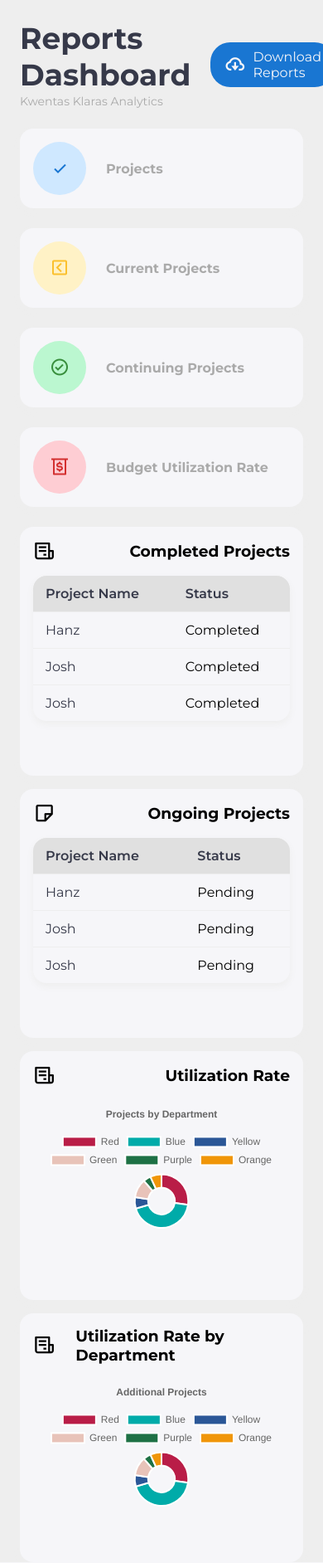
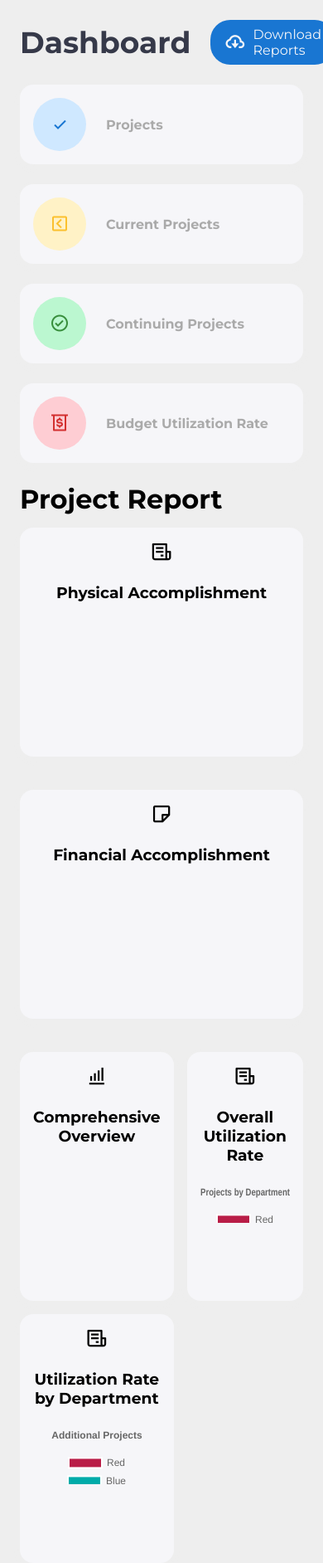
Before and after one commit to hanz-archer/KwentasKlaras, a Django app: page /reports/ in a window 390 px wide. Shown: the whole page at 83% size. Before the commit the page ends 1814 px from the top, so only its background shows below. Run offline with Django 5.2, Linux system fonts and the light colour scheme; a user stored in the database is signed in; some libraries are stand-ins or nearby versions.

Commit message:
reports layout new (unfinished)

```diff
--- a/KwentasApp/static/KwentasApp/css/reports.css
+++ b/KwentasApp/static/KwentasApp/css/reports.css
@@ -168,7 +168,7 @@ body {
     width: 18px;
     height: 18px;
     background: var(--danger);
-    color: var(--light);
+    color: var (--light);
     border-radius: 50%;
     display: flex;
     justify-content: center;
@@ -199,6 +199,29 @@ body {
 .content main {
     margin-top: 24px;
     padding: 0 24px;
+}
+
+.half-width-card {
+    flex: 1 1 calc(50% - 12px); /* Adjust width for two cards in a row */
+    box-sizing: border-box;
+    width: 30%; /* Adjust to fit two cards in a row, accounting for gap */
+    margin: 1%; /* Optional: Adds space between cards */
+    background: var(--light); /* Example background color */
+    border-radius: 8px; /* Example border radius */
+    padding: 16px; /* Example padding */
+    box-shadow: 0 2px 4px rgba(0, 0, 0, 0.1); /* Example box shadow */
+
+}
+
+.big-card {
+    flex: 1 1 100%; /* Make the big card span the entire width */
+    box-sizing: border-box;
+}
+
+.bottom-data {
+    display: flex;
+    flex-wrap: wrap;
+    gap: 24px;
 }
 
 .content main .header {
@@ -310,12 +333,26 @@ body {
     color: var(--danger);
 }
 
+
 .content main .bottom-data {
     display: grid;
-    grid-template-columns: repeat(3, minmax(300px, 1fr)); /* Display up to 3 cards per row */
+    grid-template-columns: repeat(2, minmax(300px, 1fr)); /* Display up to 3 cards per row */
     grid-auto-rows: minmax(300px, auto); /* Adjust the row height */
     grid-gap: 24px;
     min-height: 300px;
+    gap: 24px; /* Adjust gap between cards */
+}
+
+@media screen and (max-width: 768px) {
+    .half-width-card {
+        width: 100%; /* Full width on smaller screens */
+        margin: 0 0 24px 0; /* Adjust margin for smaller screens */
+        flex: 1 1 100%; /* Full width on smaller screens */
+    }
+}
+
+.content main .bottom-data .card.half-width-card {
+    grid-column: span 2; /* Ensure the card spans 2 columns */
 }
 
 .content main .bottom-data .card {
@@ -327,9 +364,12 @@ body {
 
 .content main .bottom-data .card .header {
     display: flex;
+    flex-direction: column;
     align-items: center;
-    justify-content: space-between;
+    justify-content: center;
+    text-align: center;
     margin-bottom: 16px;
+
 }
 
 .content main .bottom-data .card canvas {
@@ -337,19 +377,19 @@ body {
     max-width: 700px;
 }
 
-.content main .bottom-data .orders table tr td .status.completed{
+.content main .bottom-data .orders table tr td .status.completed {
     background: var(--success);
 }
 
-.content main .bottom-data .orders table tr td .status.process{
+.content main .bottom-data .orders table tr td .status.process {
     background: var(--primary);
 }
 
-.content main .bottom-data .orders table tr td .status.pending{
+.content main .bottom-data .orders table tr td .status.pending {
     background: var(--warning);
 }
 
-.content main .bottom-data .orders table tr td .status{
+.content main .bottom-data .orders table tr td .status {
     font-size: 10px;
     padding: 6px 16px;
     color: var(--light);
@@ -358,10 +398,21 @@ body {
 }
 
 @media screen and (max-width: 1024px) {
+    .bottom-data {
+        flex-direction: column;
+    }
+
+    .half-width-card {
+        flex: 1 1 100%;
+    }
+}
+
+@media screen and (max-width: 1024px) {
     .content main .bottom-data {
         grid-template-columns: 1fr; /* Stack cards vertically */
     }
 }
+
 
 /* Adjustments for even smaller screens */
 @media screen and (max-width: 768px) {
@@ -393,7 +444,8 @@ canvas {
     overflow: hidden; /* Ensures the rounded corners are visible */
 }
 
-.modern-table th, .modern-table td {
+.modern-table th,
+.modern-table td {
     padding: 12px 15px; /* Adds spacing inside each table cell */
     border-bottom: 1px solid var(--grey); /* Adds a light border to each cell */
     text-align: left; /* Ensures text is aligned to the left */
--- a/KwentasApp/templates/KwentasApp/reports.html
+++ b/KwentasApp/templates/KwentasApp/reports.html
@@ -18,10 +18,7 @@
         <main>
             <div class="header">
                 <div class="left">
-                    <h1>Reports Dashboard</h1>
-                    <ul class="breadcrumb">
-                        <li><a href="#">Kwentas Klaras Analytics</a></li>
-                    </ul>
+                    <h1>Dashboard</h1>
                 </div>
                 <a href="#" class="report">
                     <i class='bx bx-cloud-download'></i>
@@ -38,19 +35,22 @@
                         <p><strong>Projects</strong></p>
                     </span>
                 </li>
-                <li><i class='bx bx-chevron-left-square'></i>
+                <li>
+                    <i class='bx bx-chevron-left-square'></i>
                     <span class="info">
                         <h3></h3>
                         <p><strong>Current Projects</strong></p>
                     </span>
                 </li>
-                <li><i class='bx bx-check-circle'></i>
+                <li>
+                    <i class='bx bx-check-circle'></i>
                     <span class="info">
                         <h3></h3>
                         <p><strong>Continuing Projects</strong></p>
                     </span>
                 </li>
-                <li><i class='bx bx-money-withdraw'></i>
+                <li>
+                    <i class='bx bx-money-withdraw'></i>
                     <span class="info">
                         <h3></h3>
                         <p><strong>Budget Utilization Rate</strong></p>
@@ -58,86 +58,34 @@
                 </li>
             </ul>
 
+            <h1 style="margin-bottom: 15px;">Project Report</h1>
             <div class="bottom-data">
+                <div class="card half-width-card">
+                    <div class="header">
+                        <i class='bx bx-receipt'></i>
+                        <h3>Physical Accomplishment</h3>
+                    </div>
+                </div>
+                <div class="card half-width-card">
+                    <div class="header">
+                        <i class='bx bx-note'></i>
+                        <h3>Financial Accomplishment</h3>
+                    </div>
+                </div>
+                <div class="card big-card">
+                    <div class="header">
+                        <i class='bx bx-bar-chart-alt'></i>
+                        <h3>Comprehensive Overview</h3>
+                    </div>
+                    <canvas id="myChart4" style="width:100%;max-width:700px"></canvas>
+                </div>
                 <div class="card">
                     <div class="header">
                         <i class='bx bx-receipt'></i>
-                        <h3>Completed Projects</h3>
-                    </div>
-                    <table class="modern-table">
-                        <thead>
-                            <tr>
-                                <th>Project Name</th>
-                                <th>Status</th>
-                            </tr>
-                        </thead>
-                        <tbody>
-                            <tr>
-                                <td>
-                                    <p>Hanz</p>
-                                </td>
-                                <td><span class="status completed">Completed</span></td>
-                            </tr>
-                            <tr>
-                                <td>
-                                    <p>Josh</p>
-                                </td>
-                                <td><span class="status pending">Completed</span></td>
-                            </tr>
-                            <tr>
-                                <td>
-                                    <p>Josh</p>
-                                </td>
-                                <td><span class="status process">Completed</span></td>
-                            </tr>
-                        </tbody>
-                    </table>
-                </div>
-
-                <div class="card">
-                    <div class="header">
-                        <i class='bx bx-note'></i>
-                        <h3>Ongoing Projects</h3>
-                    </div>
-                    <table class="modern-table">
-                        <thead>
-                            <tr>
-                                <th>Project Name</th>
-                                <th>Status</th>
-                            </tr>
-                        </thead>
-                        <tbody>
-                            <tr>
-                                <td>
-                                    <p>Hanz</p>
-                                </td>
-                                <td><span class="status completed">Pending</span></td>
-                            </tr>
-                            <tr>
-                                <td>
-                                    <p>Josh</p>
-                                </td>
-                                <td><span class="status pending">Pending</span></td>
-                            </tr>
-                            <tr>
-                                <td>
-                                    <p>Josh</p>
-                                </td>
-                                <td><span class="status process">Pending</span></td>
-                            </tr>
-                        </tbody>
-                    </table>
-                </div>
-
-                <div class="card">
-                    <div class="header">
-                        <i class='bx bx-receipt'></i>
-                        <h3>Utilization Rate</h3>
+                        <h3>Overall Utilization Rate</h3>
                     </div>
                     <canvas id="myChart2" style="width:100%;max-width:700px"></canvas>
                 </div>
-
-                <!-- Add more cards if needed -->
                 <div class="card">
                     <div class="header">
                         <i class='bx bx-receipt'></i>
@@ -146,13 +94,14 @@
                     <canvas id="myChart3" style="width:100%;max-width:700px"></canvas>
                 </div>
             </div>
+
         </main>
     </div>
     <script src="https://html2canvas.hertzen.com/dist/html2canvas.min.js"></script>
     <script>
-        document.addEventListener("DOMContentLoaded", function() {
-            document.querySelector('.report').addEventListener('click', function() {
-                html2canvas(document.body).then(function(canvas) {
+        document.addEventListener("DOMContentLoaded", function () {
+            document.querySelector('.report').addEventListener('click', function () {
+                html2canvas(document.body).then(function (canvas) {
                     var link = document.createElement('a');
                     link.download = 'dashboard.png';
                     link.href = canvas.toDataURL();
@@ -169,23 +118,67 @@
         var barColors = ["#b91d47", "#00aba9", "#2b5797", "#e8c3b9", "#1e7145", "#f09609"];
         new Chart("myChart", {
             type: "pie",
-            data: { labels: xValues, datasets: [{ backgroundColor: barColors, data: yValues }] },
-            options: { title: { display: true, text: "Utilization Rate" } }
+            data: {
+                labels: xValues,
+                datasets: [{
+                    backgroundColor: barColors,
+                    data: yValues
+                }]
+            },
+            options: {
+                title: {
+                    display: true,
+                    text: "Utilization Rate"
+                }
+            }
         });
         new Chart("myChart1", {
             type: "pie",
-            data: { labels: xValues, datasets: [{ backgroundColor: barColors, data: yValues }] },
-            options: { title: { display: true, text: "Utilization rate by Department" } }
+            data: {
+                labels: xValues,
+                datasets: [{
+                    backgroundColor: barColors,
+                    data: yValues
+                }]
+            },
+            options: {
+                title: {
+                    display: true,
+                    text: "Utilization rate by Department"
+                }
+            }
         });
         new Chart("myChart2", {
             type: "doughnut",
-            data: { labels: xValues, datasets: [{ backgroundColor: barColors, data: yValues }] },
-            options: { title: { display: true, text: "Projects by Department" } }
+            data: {
+                labels: xValues,
+                datasets: [{
+                    backgroundColor: barColors,
+                    data: yValues
+                }]
+            },
+            options: {
+                title: {
+                    display: true,
+                    text: "Projects by Department"
+                }
+            }
         });
         new Chart("myChart3", {
             type: "doughnut",
-            data: { labels: xValues, datasets: [{ backgroundColor: barColors, data: yValues }] },
-            options: { title: { display: true, text: "Additional Projects" } }
+            data: {
+                labels: xValues,
+                datasets: [{
+                    backgroundColor: barColors,
+                    data: yValues
+                }]
+            },
+            options: {
+                title: {
+                    display: true,
+                    text: "Additional Projects"
+                }
+            }
         });
     </script>
 </body>
```
Also changed, not shown: db.sqlite3.
